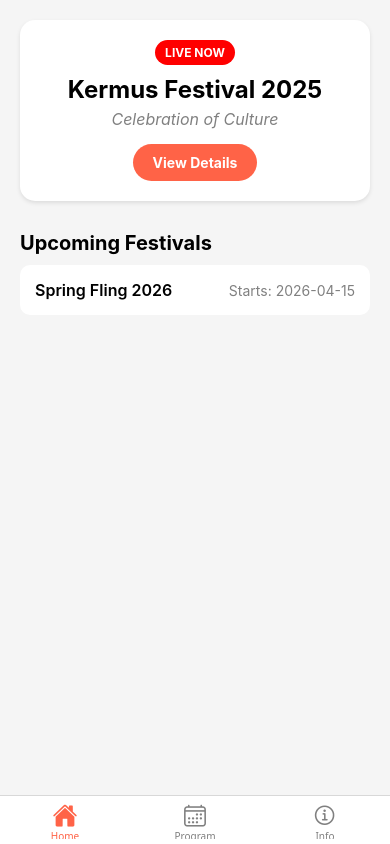
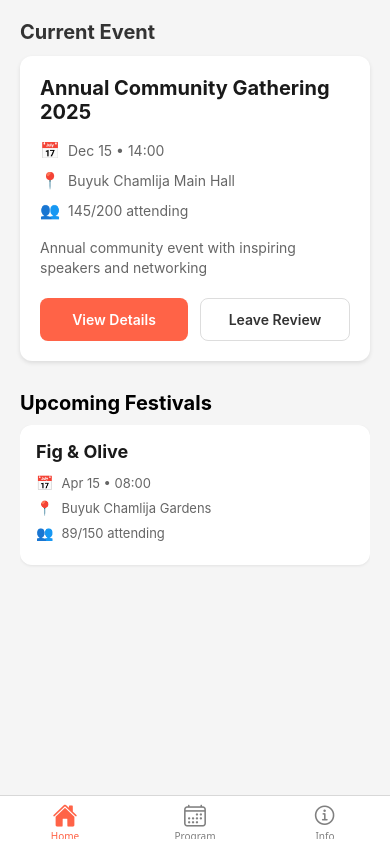
Before and after one commit to UICT-IT/Buyuk-Chamlija, a React Native app: screen / in a window 390 px wide. Built offline with nearby package versions, Linux system fonts and the light colour scheme.

Commit message:
feat: add mock data for festivals, activities, and FAQs, and implement HomeScreen to display current and upcoming festivals with a detail modal.

```diff
--- a/src/data/mockData.js
+++ b/src/data/mockData.js
@@ -1,27 +1,37 @@
 export const festivals = [
   {
     id: '1',
-    name: 'Kermus Festival 2025',
-    theme: 'Celebration of Culture',
+    name: 'Annual Community Gathering 2025',
+    theme: 'Winter Wool',
     isActive: true,
-    startDate: '2025-11-20',
-    endDate: '2025-11-22',
-    location: 'Central Park',
+    startDate: '2025-09-29',
+    endDate: '2025-09-31',
+    dateTime: 'Dec 15 • 14:00',
+    location: 'Buyuk Chamlija, Centurion',
+    venue: 'Buyuk Chamlija Main Hall',
     operatingHours: '10:00 AM - 10:00 PM',
-    entranceFeeAdult: '$15',
-    entranceFeeChild: '$5',
+    entranceFeeAdult: 'R50',
+    entranceFeeChild: 'R25',
+    currentAttendance: 145,
+    maxAttendance: 200,
+    description: 'Annual community event with inspiring speakers and networking',
   },
   {
     id: '2',
-    name: 'Spring Fling 2026',
+    name: 'Fig & Olive',
     theme: 'Blooming Together',
     isActive: false,
     startDate: '2026-04-15',
     endDate: '2026-04-17',
-    location: 'City Gardens',
-    operatingHours: '09:00 AM - 06:00 PM',
-    entranceFeeAdult: '$10',
-    entranceFeeChild: 'Free',
+    dateTime: 'Apr 15 • 08:00',
+    location: 'Buyuk Chamlija, Centurion',
+    venue: 'Buyuk Chamlija Gardens',
+    operatingHours: '08:00 AM - 10:00 PM',
+    entranceFeeAdult: 'R50',
+    entranceFeeChild: 'R25',
+    currentAttendance: 89,
+    maxAttendance: 150,
+    description: 'Celebrate spring with our annual Fig & Olive festival',
   },
 ];
 
--- a/src/screens/HomeScreen.js
+++ b/src/screens/HomeScreen.js
@@ -9,9 +9,25 @@ export default function HomeScreen({ festivals }) {
     const upcomingFestivals = festivals.filter(f => !f.isActive);
 
     const renderFestivalItem = ({ item }) => (
-        <TouchableOpacity style={styles.itemContainer} onPress={() => setSelectedFestival(item)}>
-            <Text style={styles.itemTitle}>{item.name}</Text>
-            <Text style={styles.itemDate}>Starts: {item.startDate}</Text>
+        <TouchableOpacity style={styles.upcomingCard} onPress={() => setSelectedFestival(item)}>
+            <Text style={styles.upcomingTitle}>{item.name}</Text>
+
+            <View style={styles.upcomingInfoRow}>
+                <Text style={styles.upcomingIcon}>📅</Text>
+                <Text style={styles.upcomingInfoText}>{item.dateTime}</Text>
+            </View>
+
+            <View style={styles.upcomingInfoRow}>
+                <Text style={styles.upcomingIcon}>📍</Text>
+                <Text style={styles.upcomingInfoText}>{item.venue}</Text>
+            </View>
+
+            <View style={styles.upcomingInfoRow}>
+                <Text style={styles.upcomingIcon}>👥</Text>
+                <Text style={styles.upcomingInfoText}>
+                    {item.currentAttendance}/{item.maxAttendance} attending
+                </Text>
+            </View>
         </TouchableOpacity>
     );
 
@@ -19,15 +35,43 @@ export default function HomeScreen({ festivals }) {
         <SafeAreaView style={styles.container}>
             <View style={styles.content}>
                 {activeFestival && (
-                    <View style={styles.heroContainer}>
-                        <View style={styles.liveBadge}>
-                            <Text style={styles.liveText}>LIVE NOW</Text>
+                    <View style={styles.currentEventSection}>
+                        <Text style={styles.currentEventHeader}>Current Event</Text>
+                        <View style={styles.eventCard}>
+                            <Text style={styles.eventTitle}>{activeFestival.name}</Text>
+
+                            <View style={styles.eventInfoRow}>
+                                <Text style={styles.eventIcon}>📅</Text>
+                                <Text style={styles.eventInfoText}>{activeFestival.dateTime}</Text>
+                            </View>
+
+                            <View style={styles.eventInfoRow}>
+                                <Text style={styles.eventIcon}>📍</Text>
+                                <Text style={styles.eventInfoText}>{activeFestival.venue}</Text>
+                            </View>
+
+                            <View style={styles.eventInfoRow}>
+                                <Text style={styles.eventIcon}>👥</Text>
+                                <Text style={styles.eventInfoText}>
+                                    {activeFestival.currentAttendance}/{activeFestival.maxAttendance} attending
+                                </Text>
+                            </View>
+
+                            <Text style={styles.eventDescription}>{activeFestival.description}</Text>
+
+                            <View style={styles.buttonContainer}>
+                                <TouchableOpacity
+                                    style={styles.viewDetailsButton}
+                                    onPress={() => setSelectedFestival(activeFestival)}
+                                >
+                                    <Text style={styles.viewDetailsButtonText}>View Details</Text>
+                                </TouchableOpacity>
+
+                                <TouchableOpacity style={styles.leaveReviewButton}>
+                                    <Text style={styles.leaveReviewButtonText}>Leave Review</Text>
+                                </TouchableOpacity>
+                            </View>
                         </View>
-                        <Text style={styles.heroTitle}>{activeFestival.name}</Text>
-                        <Text style={styles.heroTheme}>{activeFestival.theme}</Text>
-                        <TouchableOpacity style={styles.detailsButton} onPress={() => setSelectedFestival(activeFestival)}>
-                            <Text style={styles.detailsButtonText}>View Details</Text>
-                        </TouchableOpacity>
                     </View>
                 )}
 
@@ -53,7 +97,7 @@ export default function HomeScreen({ festivals }) {
                                     <Text style={styles.modalText}>Operating Hours: {selectedFestival.operatingHours}</Text>
                                     <Text style={styles.modalText}>Adult Fee: {selectedFestival.entranceFeeAdult}</Text>
                                     <Text style={styles.modalText}>Child Fee: {selectedFestival.entranceFeeChild}</Text>
-                                    <Button title="Close" onPress={() => setSelectedFestival(null)} color="tomato" />
+                                    <Button title="Close" onPress={() => setSelectedFestival(null)} color="#6B4FA0" />
                                 </>
                             )}
                         </View>
@@ -64,6 +108,7 @@ export default function HomeScreen({ festivals }) {
     );
 }
 
+
 const styles = StyleSheet.create({
     container: {
         flex: 1,
@@ -73,51 +118,84 @@ const styles = StyleSheet.create({
         flex: 1,
         padding: 20,
     },
-    heroContainer: {
+    currentEventSection: {
+        marginBottom: 20,
+    },
+    currentEventHeader: {
+        fontSize: 20,
+        fontWeight: 'bold',
+        color: '#333',
+        marginBottom: 12,
+    },
+    eventCard: {
         backgroundColor: 'white',
         padding: 20,
-        borderRadius: 15,
-        alignItems: 'center',
-        marginBottom: 20,
+        borderRadius: 12,
         shadowColor: '#000',
         shadowOffset: { width: 0, height: 2 },
         shadowOpacity: 0.1,
         shadowRadius: 4,
         elevation: 3,
     },
-    liveBadge: {
-        backgroundColor: 'red',
-        paddingHorizontal: 10,
-        paddingVertical: 5,
-        borderRadius: 20,
+    eventTitle: {
+        fontSize: 20,
+        fontWeight: 'bold',
+        color: '#1a1a1a',
+        marginBottom: 16,
+    },
+    eventInfoRow: {
+        flexDirection: 'row',
+        alignItems: 'center',
         marginBottom: 10,
     },
-    liveText: {
+    eventIcon: {
+        fontSize: 16,
+        marginRight: 8,
+    },
+    eventInfoText: {
+        fontSize: 14,
+        color: '#666',
+    },
+    eventDescription: {
+        fontSize: 14,
+        color: '#666',
+        marginTop: 8,
+        marginBottom: 20,
+        lineHeight: 20,
+    },
+    buttonContainer: {
+        flexDirection: 'row',
+        gap: 12,
+    },
+    viewDetailsButton: {
+        flex: 1,
+        backgroundColor: 'tomato',
+        paddingVertical: 12,
+        paddingHorizontal: 20,
+        borderRadius: 8,
+        alignItems: 'center',
+        justifyContent: 'center',
+    },
+    viewDetailsButtonText: {
         color: 'white',
-        fontWeight: 'bold',
-        fontSize: 12,
+        fontSize: 14,
+        fontWeight: '600',
     },
-    heroTitle: {
-        fontSize: 24,
-        fontWeight: 'bold',
-        textAlign: 'center',
-        marginBottom: 5,
+    leaveReviewButton: {
+        flex: 1,
+        backgroundColor: 'white',
+        paddingVertical: 12,
+        paddingHorizontal: 20,
+        borderRadius: 8,
+        alignItems: 'center',
+        justifyContent: 'center',
+        borderWidth: 1,
+        borderColor: '#ddd',
     },
-    heroTheme: {
-        fontSize: 16,
-        color: 'gray',
-        marginBottom: 15,
-        fontStyle: 'italic',
-    },
-    detailsButton: {
-        backgroundColor: 'tomato',
-        paddingHorizontal: 20,
-        paddingVertical: 10,
-        borderRadius: 20,
-    },
-    detailsButtonText: {
-        color: 'white',
-        fontWeight: 'bold',
+    leaveReviewButtonText: {
+        color: '#333',
+        fontSize: 14,
+        fontWeight: '600',
     },
     sectionHeader: {
         fontSize: 20,
@@ -128,21 +206,35 @@ const styles = StyleSheet.create({
     listContent: {
         paddingBottom: 20,
     },
-    itemContainer: {
+    upcomingCard: {
         backgroundColor: 'white',
-        padding: 15,
-        borderRadius: 10,
-        marginBottom: 10,
+        padding: 16,
+        borderRadius: 12,
+        marginBottom: 12,
+        shadowColor: '#000',
+        shadowOffset: { width: 0, height: 1 },
+        shadowOpacity: 0.08,
+        shadowRadius: 3,
+        elevation: 2,
+    },
+    upcomingTitle: {
+        fontSize: 18,
+        fontWeight: 'bold',
+        color: '#1a1a1a',
+        marginBottom: 12,
+    },
+    upcomingInfoRow: {
         flexDirection: 'row',
-        justifyContent: 'space-between',
         alignItems: 'center',
+        marginBottom: 8,
     },
-    itemTitle: {
-        fontSize: 16,
-        fontWeight: '600',
+    upcomingIcon: {
+        fontSize: 14,
+        marginRight: 8,
     },
-    itemDate: {
-        color: 'gray',
+    upcomingInfoText: {
+        fontSize: 13,
+        color: '#666',
     },
     modalOverlay: {
         flex: 1,
```
